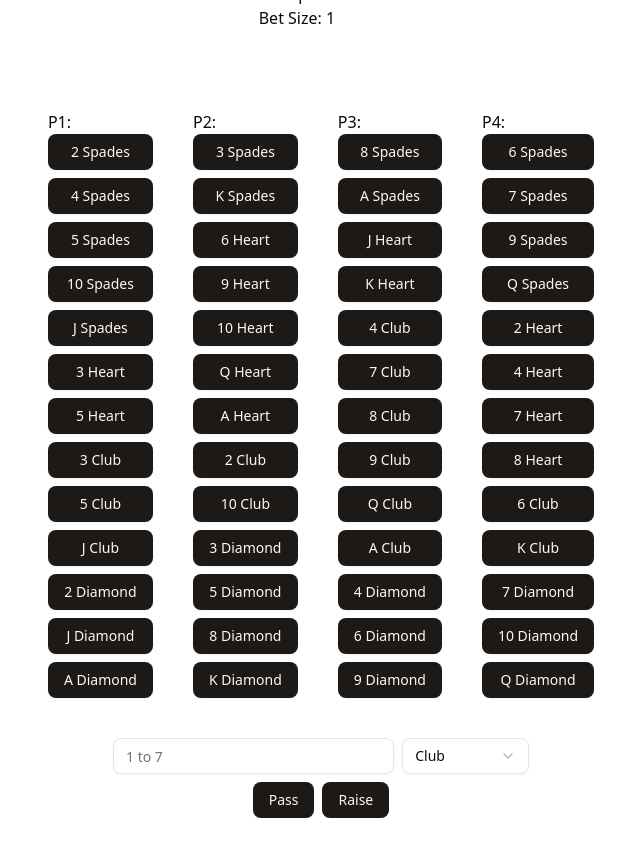
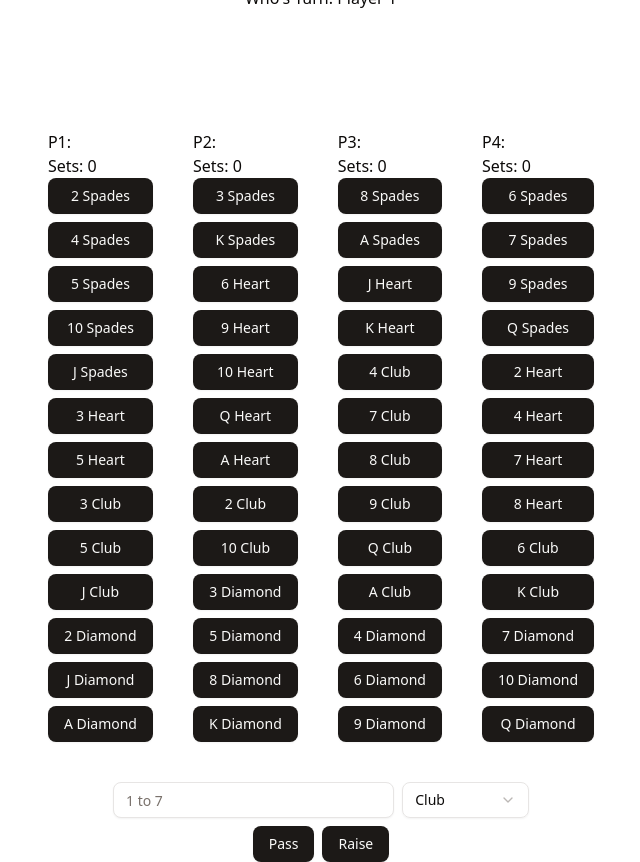
Before and after one commit to bedminer1/bridge_club, a SvelteKit app: page / in a window 1280 px wide. Shown: the whole page, without its empty margins (319-959 px from the left). Before the commit the page ends 818 px from the top, so only its background shows below. Built offline with nearby package versions, Linux system fonts and the light colour scheme.

Commit message:
implemented finding a partner on the betting phase

```diff
--- a/src/routes/+page.svelte
+++ b/src/routes/+page.svelte
@@ -7,13 +7,14 @@
     // cards
     interface Game {
         Players: Player[]
-        Team1: number[] // winner of bet
-        Team2: number[]
+        Team1: Player[] // winner of bet
+        Team2: Player[]
         Trump: string // trump suit
         BetSize: number
         IsBettingPhase: boolean
         Moves: Move[]
         WhoseTurn: number
+        TrumpPlayed: boolean
     }
 
     interface Card {
@@ -109,13 +110,14 @@
 
         return {
             Players: players,
-            Team1: [0, 1],
-            Team2: [2, 3],
+            Team1: [],
+            Team2: [],
             Trump: "Club",
             BetSize: 1,
             IsBettingPhase: true,
             Moves: [],
-            WhoseTurn: 1
+            WhoseTurn: 1,
+            TrumpPlayed: false
         }
     }
 
@@ -127,7 +129,34 @@
     function raiseBet() {
         game.BetSize = betSize
         game.Trump = bettedSuit
-        game.IsBettingPhase = false // for now
+        game.IsBettingPhase = false // for now, todo: implement passing and turns
+
+        const betWinner = game.Players[game.WhoseTurn-1]
+        const partner = findPartner(betWinner)
+        const opponents = game.Players.filter(p => p !== betWinner && p !== partner)
+        game.Team1 = [betWinner, partner]
+        game.Team2 = opponents
+    }
+
+    // defaults to finding person holding highest value
+    // trump suit card the betWinner doesn't have
+    function findPartner(betWinner: Player) {
+        let highestCard: Card | null = null
+        let partner
+
+        for (const player of game.Players) {
+            if (player === betWinner) continue
+            for (const card of player.Cards) {
+                if (card.Suit === game.Trump) {
+                    if (!highestCard || card.Value > highestCard.Value) {
+                        highestCard = card
+                        partner = player
+                    }
+                }
+            }
+        }
+
+        return partner!
     }
 
     function playCard(card: Card, playerID: number) {
@@ -156,7 +185,8 @@
         game.WhoseTurn = game.WhoseTurn === 4 ? 1 : game.WhoseTurn + 1
 
         // check for end of stack
-        if (game.Moves.length === 4) {
+        if (game.Moves.length !== 4) { return }
+
         // scan for highest value card
         let stackSuit = game.Moves[0].CardPlayed.Suit
         game.Moves.sort((a,b) => {
@@ -181,11 +211,12 @@
         })
 
         let winnerID = game.Moves[0].PlayerID
-            let winner = game.Players.find(player => player.ID = winnerID)!
+        let winner = game.Players[winnerID-1]
         winner.Sets++
         game.WhoseTurn = winner.ID
         game.Moves = []
-        }
+
+        // check for win
     }
 </script>
 
@@ -193,6 +224,14 @@
     <div>
         <p>Trump Suit: {game.Trump}</p>
         <p>Bet Size: {game.BetSize}</p>
+        <p>Who's Turn: Player {game.WhoseTurn}</p>
+    </div>
+
+    <div>
+        {#if !game.IsBettingPhase}
+        <p>Team 1: {game.Team1[0].ID}, {game.Team1[1].ID}</p>
+        <p>Team 2: {game.Team2[0].ID}, {game.Team2[1].ID}</p>
+        {/if}
     </div>
     <div>
         {#each game.Moves as move}
@@ -203,6 +242,7 @@
         {#each game.Players as player}
         <div>
             <p>P{player.ID}:</p>
+            <p>Sets: {player.Sets}</p>
             <div class="flex flex-col gap-2">
                 {#each player.Cards as card}
                 <Button onclick={()=>playCard(card, player.ID)}>
```
Lines whose indentation alone changed are shown as unchanged.
